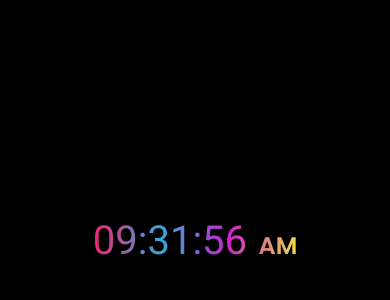
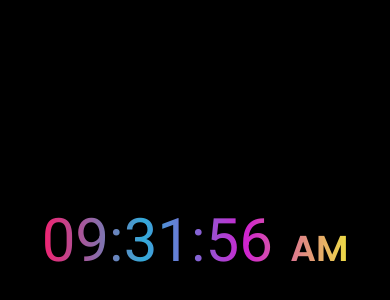
Before and after one commit to S-Techieweb/digital-clock, a plain HTML site: page index.html in a window 390 px wide. Shown: the part 182-482 px from the top of the page. Drawn offline with Linux system fonts and the light colour scheme.

Commit message:
Update style.css

```diff
--- a/style.css
+++ b/style.css
@@ -37,6 +37,6 @@ body{
 
 @media screen and (max-width: 480px){
 	div#digiClock {
-	    font-size: 2.5rem !important;
+	    font-size: 60px !important;
 	}
 }
```
